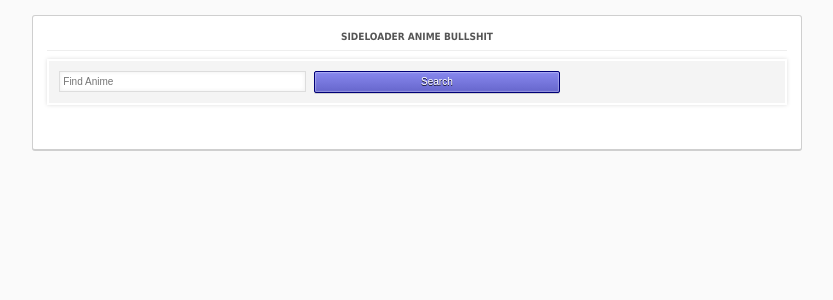
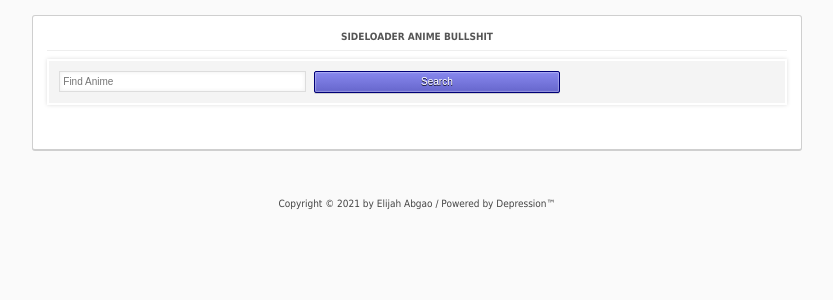
Before and after one commit to SkeltonMod/TheWashFlask, a Flask app: page /anime in a window 1280 px wide. Shown: the part 205-505 px from the top of the page, without its empty margins (223-1056 px from the left). Run offline with Flask 2, Linux system fonts and the light colour scheme; some libraries are stand-ins or nearby versions; some web fonts are replaced.

Commit message:
cleanup and some shit

```diff
--- a/app.py
+++ b/app.py
@@ -7,8 +7,7 @@ from data import Entries, search, getAnime, play
 from bs4 import BeautifulSoup
 from flask_caching import Cache
 import feedparser as fp
-import re
-from wtforms import Form, StringField, TextAreaField, validators, HiddenField
+from wtforms import Form, StringField, TextAreaField, validators
 
 CONFIG = {
     "DEBUG": True,
@@ -45,7 +44,6 @@ def home():
         data.append(result[x])
         if idx > 4:
             break
-    print(data)
     return render_template("home.html", entries=data, month=Entries(result), navlinks=navlinks,
                            now=datetime.date(datetime.now()))
 
@@ -110,7 +108,6 @@ def add_entry():
         # generate sort_id
         sort_id = date.strftime("%m%Y").lstrip("0").replace(" 0", "")
         cursor = mysql.connection.cursor()
-        print(sort_id)
         cursor.execute("INSERT INTO content(`file_name`, `date`, `title`, `author`, `sort_id`) VALUES(%s,%s,%s,%s,%s)",
                        (file_name, date, title, author, sort_id))
         mysql.connection.commit()
--- a/data.py
+++ b/data.py
@@ -60,9 +60,6 @@ def getAnime(keyword):
     souped['info'] = info
 
     # Get Anime Episodes
-    # response = requests.get(constants.EPLIST_URL + keyword.replace(" ", "-").lower()).content
-    # bs = BeautifulSoup(response, "html.parser")
-
     response = requests.get(constants.SERIES_URL + keyword).content
     bs = BeautifulSoup(response, "html.parser")
     info = list()
@@ -70,7 +67,6 @@ def getAnime(keyword):
         info.append({"end": eplist['ep_end'], "start": eplist['ep_start']})
     movie_id = bs.find("input", {"id": "movie_id"}).get('value')
     info.insert(0, {"movie_id": movie_id})
-    # print(f"ep_start={info[1]['start']}&ep_end={info[1]['end']}&id={info[0]['movie_id']}")
     response = requests.get(constants.EPLIST_URL +
                             f"ep_start={info[1]['start']}&ep_end={info[1]['end']}&id={info[0]['movie_id']}&default_ep"
                             f"=0&alias={keyword}").content
--- a/templates/layout.html
+++ b/templates/layout.html
@@ -44,7 +44,17 @@
 </div>
 
 <footer>
-    <p></p>
+    <div class="ym-wrapper">
+        <div class="ym-wbox">
+            <div class="ym-grid">
+                <div class="ym-gbox">
+                    <div class="ym-g40 center">
+                        <p >Copyright © 2021 by Elijah Abgao / Powered by Depression™ </p>
+                    </div>
+                </div>
+            </div>
+        </div>
+    </div>
 </footer>
 
 
```
